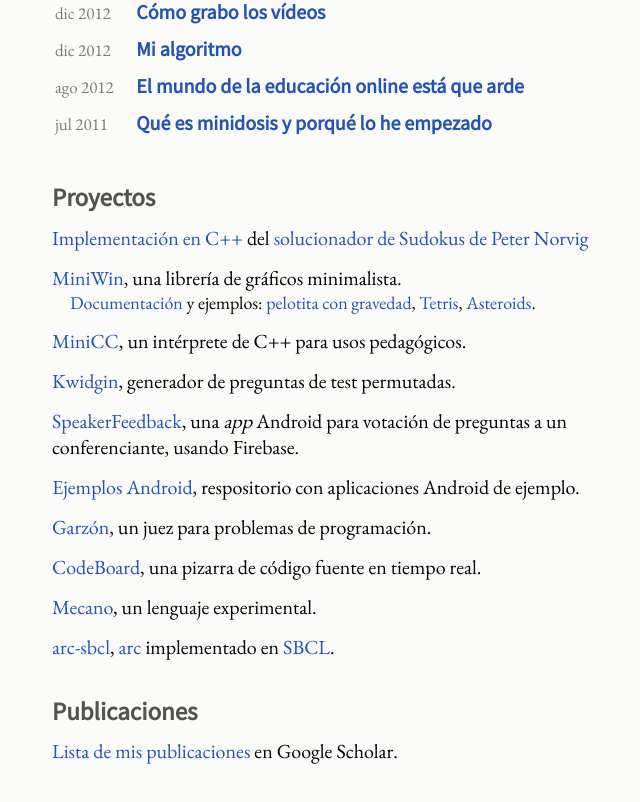
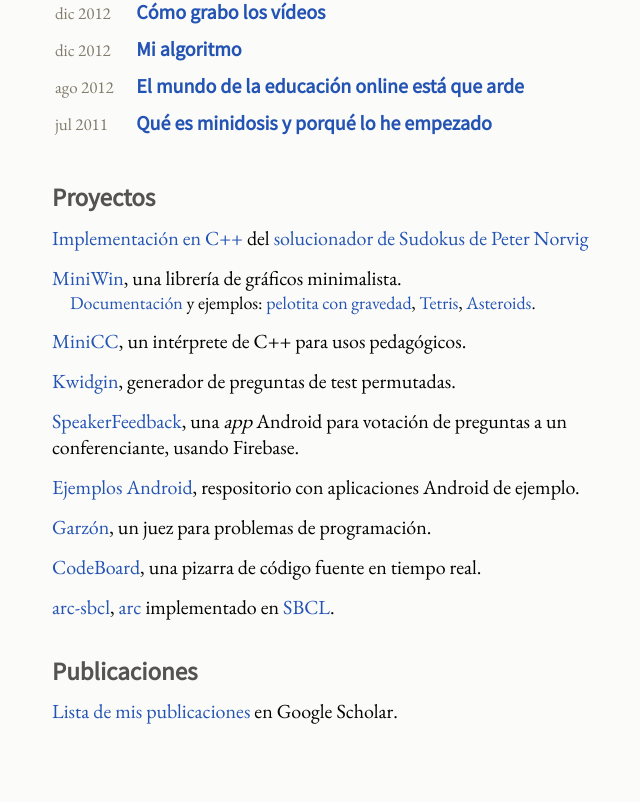
Before and after one commit to pauek/pauek.info, a Next.js app: page / in a window 1280 px wide. Shown: the part 1171-1973 px from the top of the page, without its empty margins (288-928 px from the left). Built offline with nearby package versions, Linux system fonts and the light colour scheme; no server answers.

Commit message:
Quito link roto

```diff
--- a/components/home/Projects.jsx
+++ b/components/home/Projects.jsx
@@ -42,9 +42,6 @@
           en tiempo real.
         </li>
         <li>
-          <a href="https://github.com/pauek/Mecano">Mecano</a>, un lenguaje experimental.
-        </li>
-        <li>
           <a href="https://github.com/pauek/arc-sbcl">arc-sbcl</a>,{" "}
           <a href="https://arclanguage.org">arc</a> implementado en{" "}
           <a href="https://www.sbcl.org/">SBCL</a>.
```
